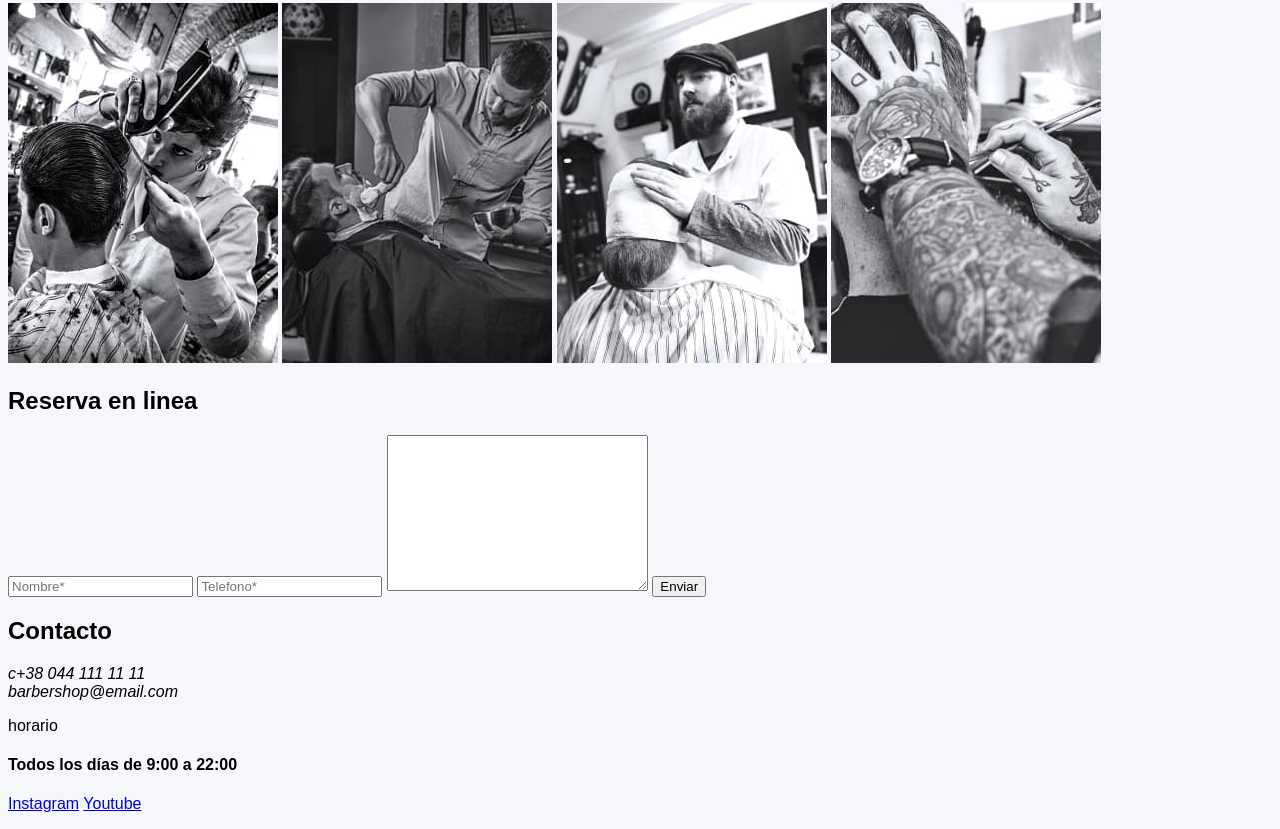
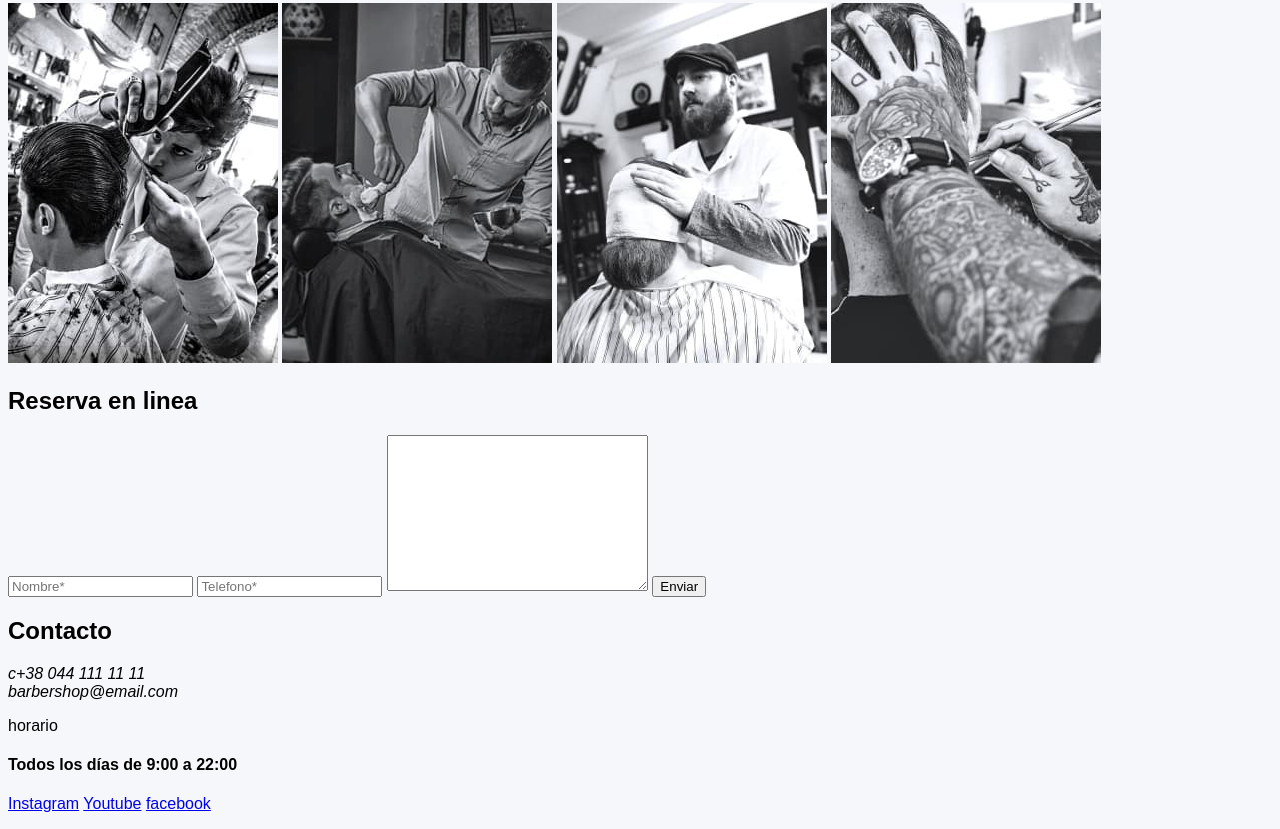
Before and after one commit to jgmorales46/Homework-FS-LATAM_6, a plain HTML site: page index.html in a window 1280 px wide. Shown: the part 3324-4153 px from the top of the page. Drawn offline with Linux system fonts and the light colour scheme; files that its build step writes are made by us from their sources.

Commit message:
Update index.html
hg

```diff
--- a/index.html
+++ b/index.html
@@ -292,6 +292,7 @@
           <span class="rectangle">
             <a href="#">Instagram</a>
             <a href="#">Youtube</a>
+            <a href="#">facebook</a>
           </span>
         </p>
       </aside>
```
